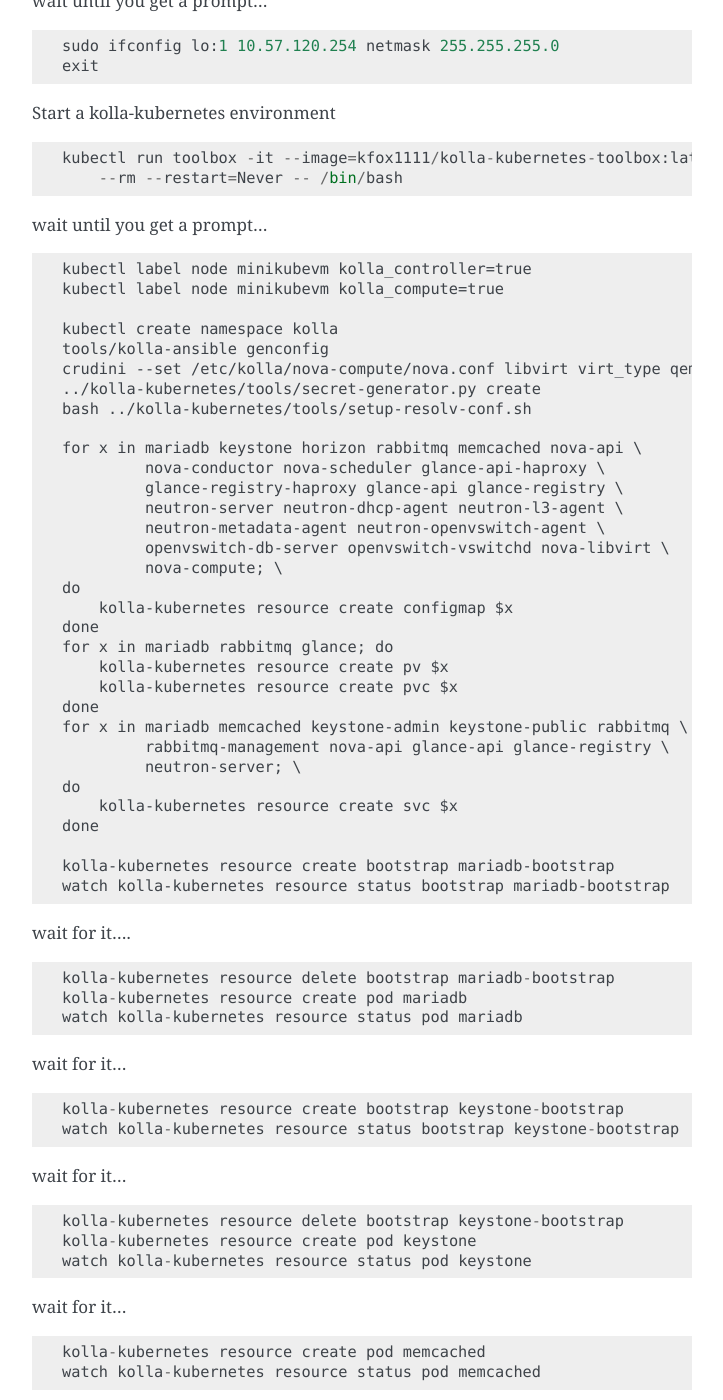
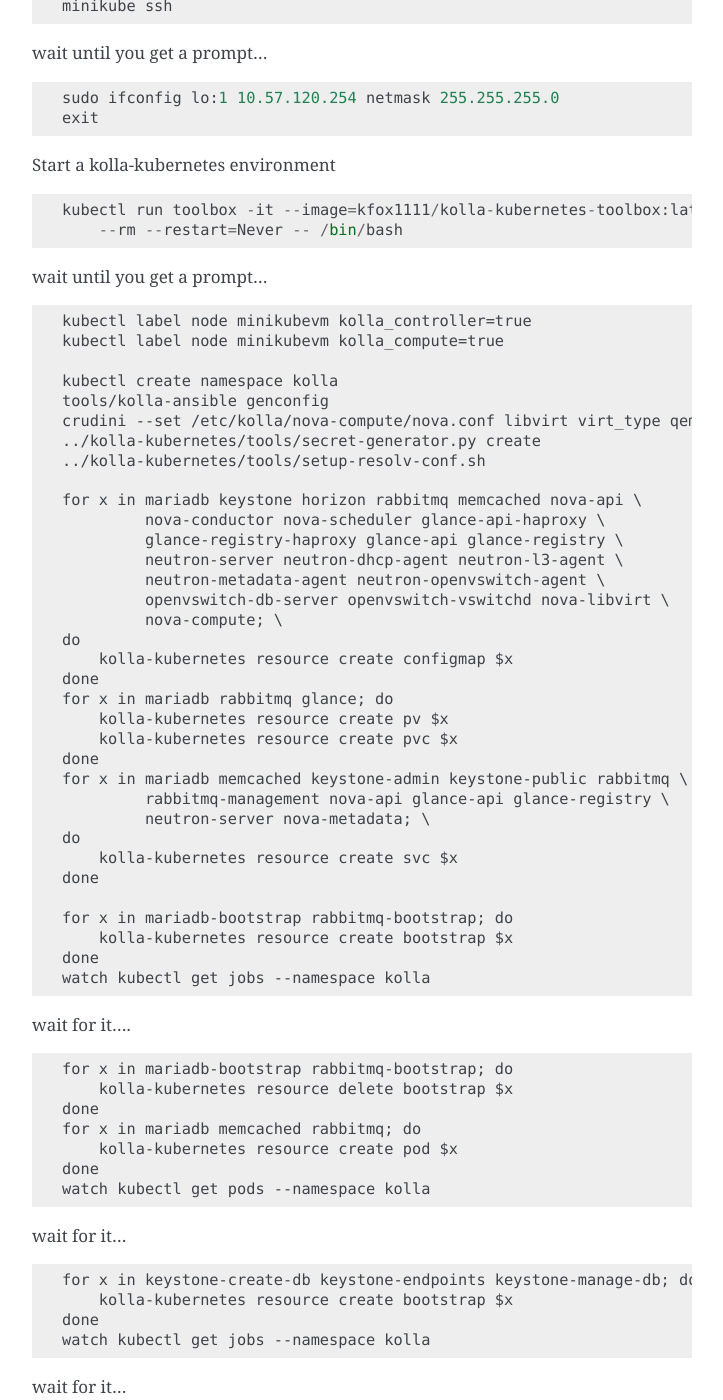
Before and after one commit to openstack-archive/kolla-kubernetes, a Sphinx documentation site: the page built from doc/source/minikube.rst, in a window 1280 px wide and 1400 px high, scrolled down 840 px. Shown: the whole window, without its empty margins (388-1111 px from the left). Built offline with Sphinx 7.4.7, drawn with Linux system fonts in a browser that asks for light colours; some of the changed text lies outside the part shown.

Commit message:
More test stuff and create nova-metadata svc.
Also rolls up some of the steps so there is more
done in parallel and less steps.

Change-Id: Ib3b3115c7f4e12e8d2f4bf48bddded17ea700f8d

```diff
--- a/doc/source/minikube.rst
+++ b/doc/source/minikube.rst
@@ -64,7 +68,7 @@ wait until you get a prompt...
     tools/kolla-ansible genconfig
     crudini --set /etc/kolla/nova-compute/nova.conf libvirt virt_type qemu
     ../kolla-kubernetes/tools/secret-generator.py create
-    bash ../kolla-kubernetes/tools/setup-resolv-conf.sh
+    ../kolla-kubernetes/tools/setup-resolv-conf.sh
 
     for x in mariadb keystone horizon rabbitmq memcached nova-api \
              nova-conductor nova-scheduler glance-api-haproxy \
@@ -82,57 +86,46 @@ wait until you get a prompt...
     done
     for x in mariadb memcached keystone-admin keystone-public rabbitmq \
              rabbitmq-management nova-api glance-api glance-registry \
-             neutron-server; \
+             neutron-server nova-metadata; \
     do
         kolla-kubernetes resource create svc $x
     done
 
-    kolla-kubernetes resource create bootstrap mariadb-bootstrap
-    watch kolla-kubernetes resource status bootstrap mariadb-bootstrap
+    for x in mariadb-bootstrap rabbitmq-bootstrap; do
+        kolla-kubernetes resource create bootstrap $x
+    done
+    watch kubectl get jobs --namespace kolla
 
 wait for it....
 
 ::
 
-    kolla-kubernetes resource delete bootstrap mariadb-bootstrap
-    kolla-kubernetes resource create pod mariadb
-    watch kolla-kubernetes resource status pod mariadb
+    for x in mariadb-bootstrap rabbitmq-bootstrap; do
+        kolla-kubernetes resource delete bootstrap $x
+    done
+    for x in mariadb memcached rabbitmq; do
+        kolla-kubernetes resource create pod $x
+    done
+    watch kubectl get pods --namespace kolla
 
 wait for it...
 
 ::
 
-    kolla-kubernetes resource create bootstrap keystone-bootstrap
-    watch kolla-kubernetes resource status bootstrap keystone-bootstrap
+    for x in keystone-create-db keystone-endpoints keystone-manage-db; do
+        kolla-kubernetes resource create bootstrap $x
+    done
+    watch kubectl get jobs --namespace kolla
 
 wait for it...
 
 ::
 
-    kolla-kubernetes resource delete bootstrap keystone-bootstrap
+    for x in keystone-create-db keystone-endpoints keystone-manage-db; do
+        kolla-kubernetes resource delete bootstrap $x
+    done
     kolla-kubernetes resource create pod keystone
     watch kolla-kubernetes resource status pod keystone
-
-wait for it...
-
-::
-
-    kolla-kubernetes resource create pod memcached
-    watch kolla-kubernetes resource status pod memcached
-
-wait for it...
-
-::
-
-    kolla-kubernetes resource create bootstrap rabbitmq-bootstrap
-    watch kolla-kubernetes resource status bootstrap rabbitmq-bootstrap
-
-wait for it...
-::
-
-    kolla-kubernetes resource delete bootstrap rabbitmq-bootstrap
-    kolla-kubernetes resource create pod rabbitmq
-    watch kolla-kubernetes resource status pod rabbitmq
 
 wait for it...
 
@@ -189,6 +182,18 @@ To test things out
     ~/gen_keystone_admin.sh
     kubectl create -f ~/openstackcli.yaml --namespace=kolla
 
+In another window, do 'minikube ssh' in and run the following command:
+
+::
+
+    sudo ip addr add 172.18.0.1/24 dev br-ex
+    sudo ip link set br-ex up
+    exit
+
+Back in the main window in the openstackcli container
+
+::
+
     kubectl exec -it openstackcli --namespace=kolla /bin/bash
 
 Wait for prompt. Once you have one, you can run any openstack commands you wish.
```
Also changed, not shown: other parts of doc/source/minikube.rst (+17 -5 lines).
